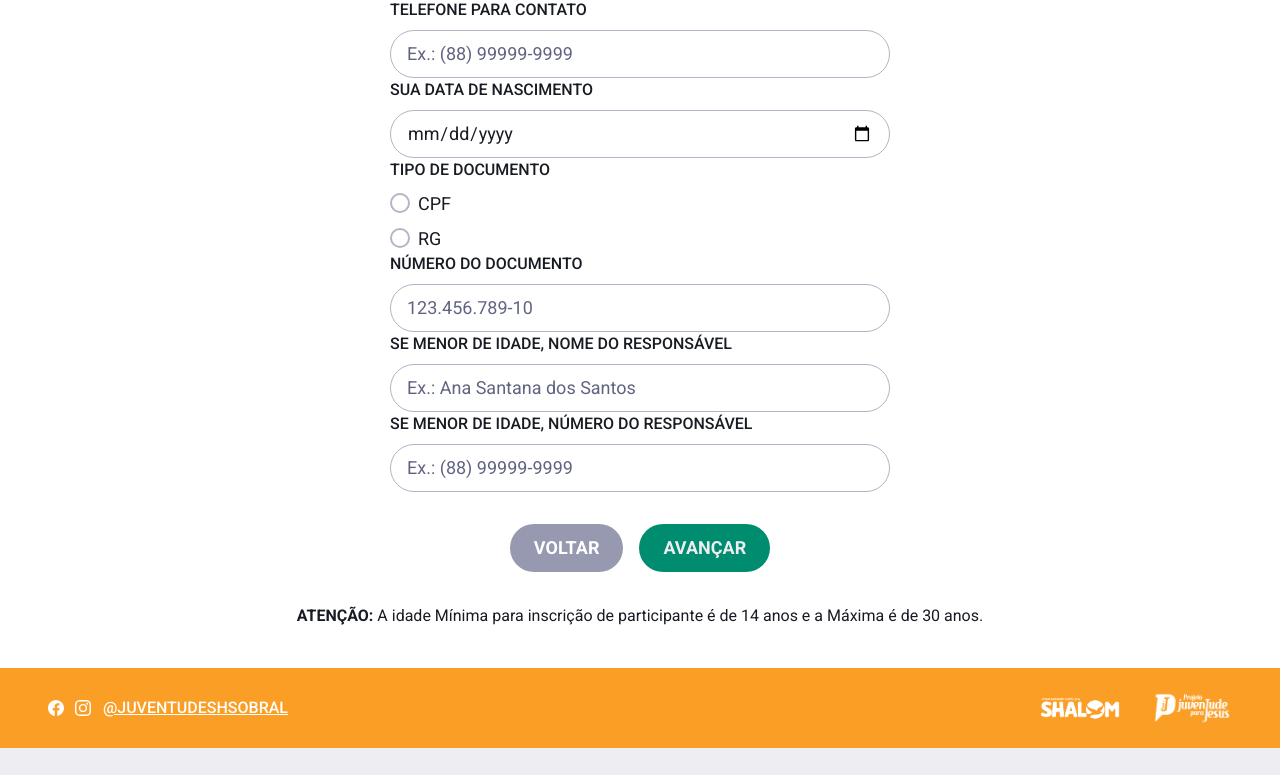
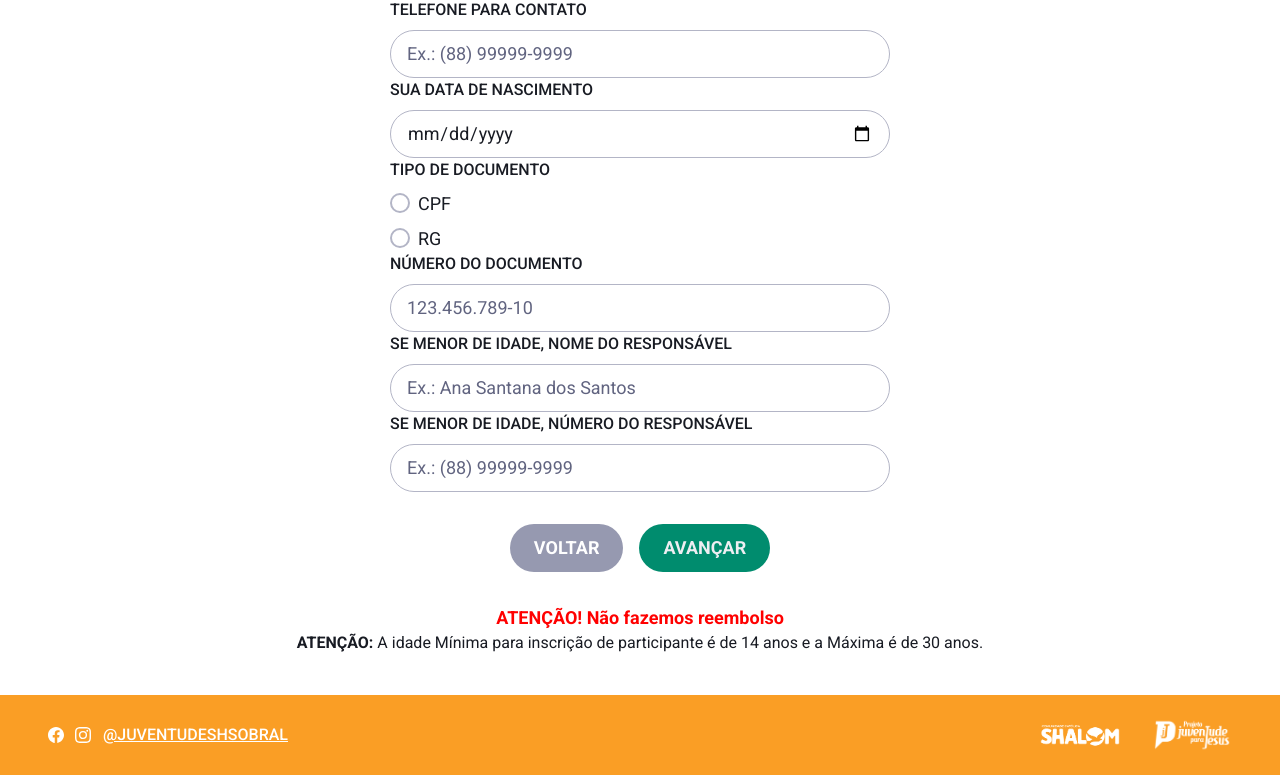
Before and after one commit to kefrenkennedy/shalom-project, a Next.js app: page / in a window 1280 px wide. Shown: the part 2743-3518 px from the top of the page. Before the commit the page ends 3491 px from the top, so only its background shows below. Built offline with nearby package versions, Linux system fonts and the light colour scheme; no server answers.

Commit message:
style: add no refund text

```diff
--- a/src/components/forms/composites/NewRegistrationForm/index.tsx
+++ b/src/components/forms/composites/NewRegistrationForm/index.tsx
@@ -689,6 +689,9 @@ export function NewRegistrationForm() {
         </Stack>
         {renderButtons()}
       </Flex>
+      <Text fontWeight="bold" fontSize="lg" align="center" color="red">
+        ATENÇÃO! Não fazemos reembolso
+      </Text>
       <Text mb="10" px="10" align="center">
         <strong>ATENÇÃO:</strong> A idade Mínima para inscrição de participante
         é de 14 anos e a Máxima é de 30 anos.
```
